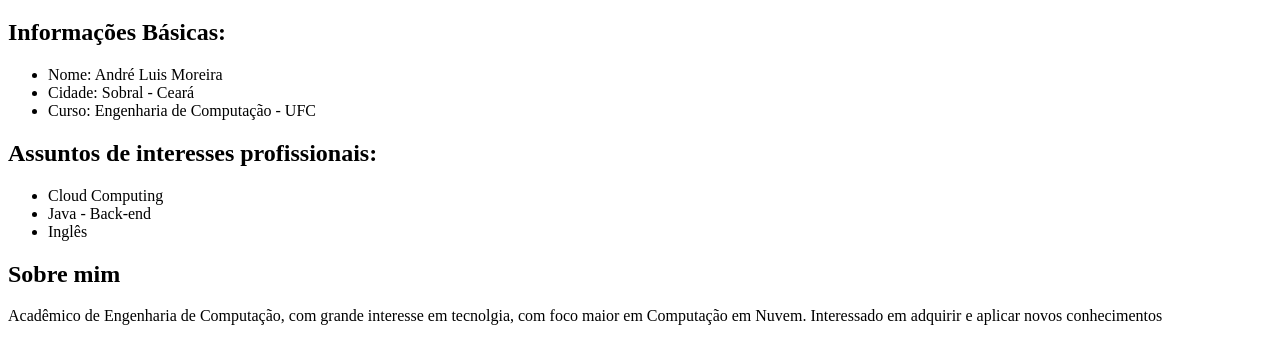
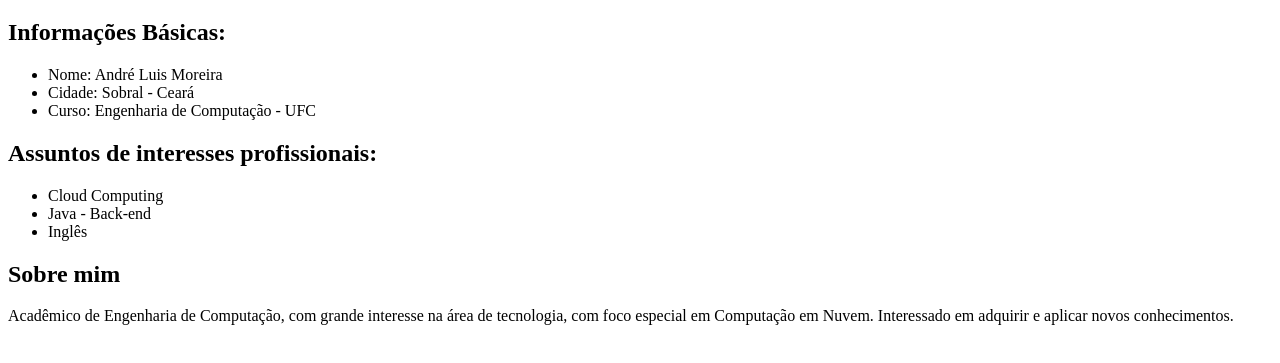
Before and after one commit to andreluismxs/pagina-pessoal, a plain HTML site: page index.html in a window 1280 px wide. Shown: the part 61-424 px from the top of the page. Drawn offline with Linux system fonts and the light colour scheme.

Commit message:
Atualização com correção de erros

```diff
--- a/index.html
+++ b/index.html
@@ -19,6 +19,6 @@
         <li>Inglês</li>
     </ul>
     <h2>Sobre mim</h2>
-    <p>Acadêmico de Engenharia de Computação, com grande interesse em tecnolgia, com foco maior em Computação em Nuvem. Interessado em adquirir e aplicar novos conhecimentos</p>
+    <p>Acadêmico de Engenharia de Computação, com grande interesse na área de tecnologia, com foco especial em Computação em Nuvem. Interessado em adquirir e aplicar novos conhecimentos.</p>
 </body>
 </html>
```
